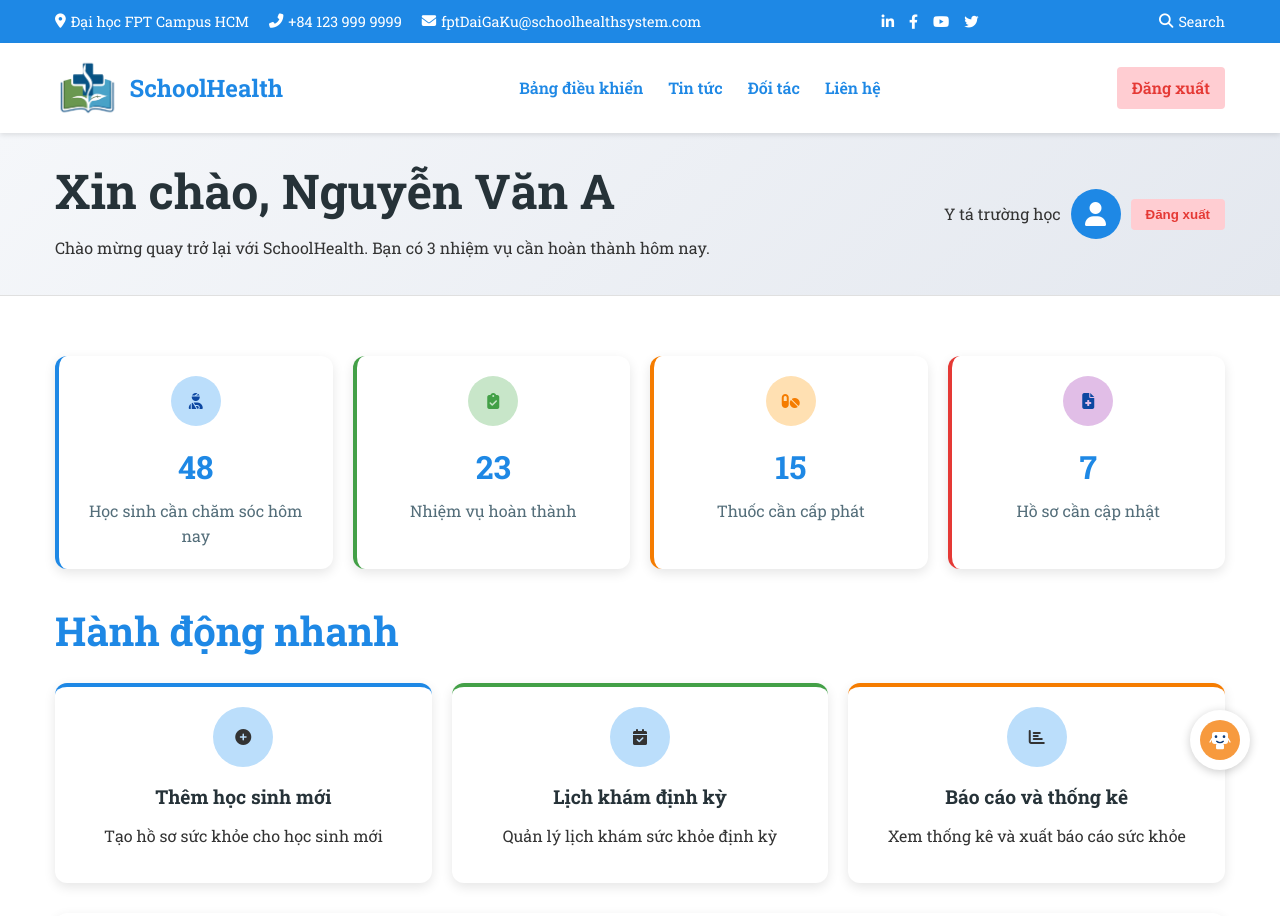
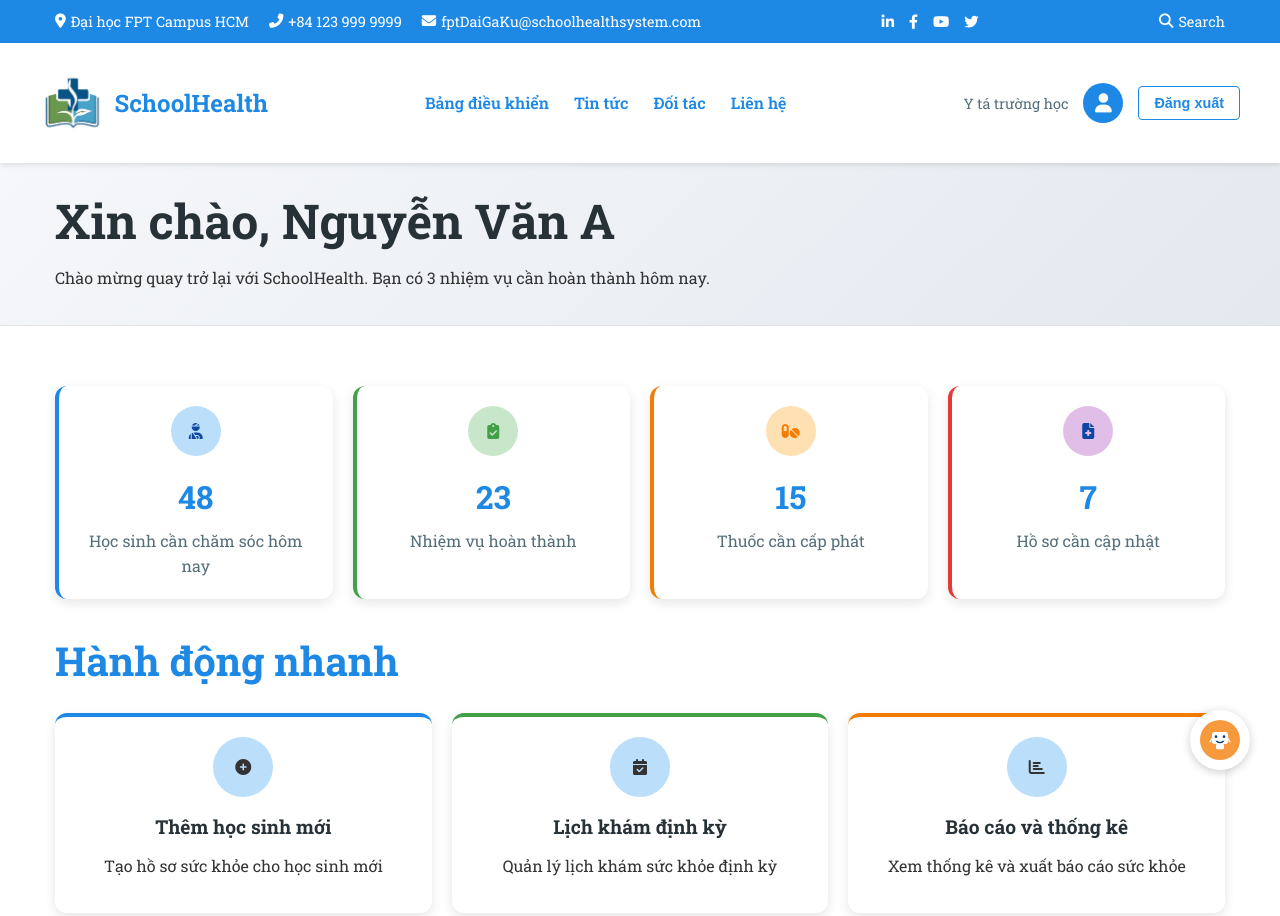
Before and after one commit to VinhTimoon/SWP_Demo, a plain HTML site: page dashboard.html in a window 1280 px wide. Shown: the top 916 px of the page. Drawn offline with Linux system fonts and the light colour scheme.

Commit message:
Edit_login

```diff
--- a/css/dashboard.css
+++ b/css/dashboard.css
@@ -622,3 +622,56 @@ textarea.form-control {
         margin-bottom: 10px;
     }
 }
+
+nav .container {
+    display: flex;
+    justify-content: space-between;
+    align-items: center;
+    padding: 15px 0;
+}
+
+nav .user-profile {
+    display: flex;
+    align-items: center;
+    gap: 15px;
+    margin-left: 20px;
+}
+
+nav .user-profile span {
+    color: var(--medium-text);
+    font-size: 0.9rem;
+}
+
+nav .user-avatar {
+    width: 40px;
+    height: 40px;
+    border-radius: 50%;
+    background-color: var(--primary-color);
+    color: white;
+    display: flex;
+    align-items: center;
+    justify-content: center;
+    font-size: 1.2rem;
+    cursor: pointer;
+    transition: transform 0.2s ease;
+}
+
+nav .user-avatar:hover {
+    transform: scale(1.05);
+}
+
+nav .logout-btn {
+    padding: 8px 15px;
+    background-color: transparent;
+    color: var(--primary-color);
+    border: 1px solid var(--primary-color);
+    border-radius: 4px;
+    cursor: pointer;
+    font-size: 0.9rem;
+    transition: all 0.2s ease;
+}
+
+nav .logout-btn:hover {
+    background-color: var(--primary-color);
+    color: white;
+}
--- a/dashboard.html
+++ b/dashboard.html
@@ -45,7 +45,13 @@
                     <a href="partners.html">Đối tác</a>
                     <a href="contact.html">Liên hệ</a>
                 </div>
-                <a href="index.html" class="logout-btn">Đăng xuất</a>
+                <div class="user-profile">
+                    <span>Y tá trường học</span>
+                    <div class="user-avatar">
+                        <i class="fas fa-user"></i>
+                    </div>
+                    <button class="logout-btn">Đăng xuất</button>
+                </div>
             </div>
         </nav>
     </header>
@@ -57,13 +63,6 @@
                 <div>
                     <h1>Xin chào, Nguyễn Văn A</h1>
                     <p>Chào mừng quay trở lại với SchoolHealth. Bạn có 3 nhiệm vụ cần hoàn thành hôm nay.</p>
-                </div>
-                <div class="user-profile">
-                    <span>Y tá trường học</span>
-                    <div class="user-avatar">
-                        <i class="fas fa-user"></i>
-                    </div>
-                    <button class="logout-btn">Đăng xuất</button>
                 </div>
             </div>
         </div>
```
